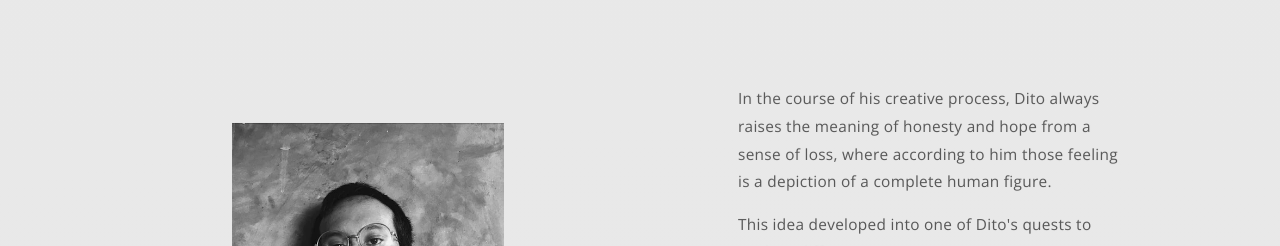
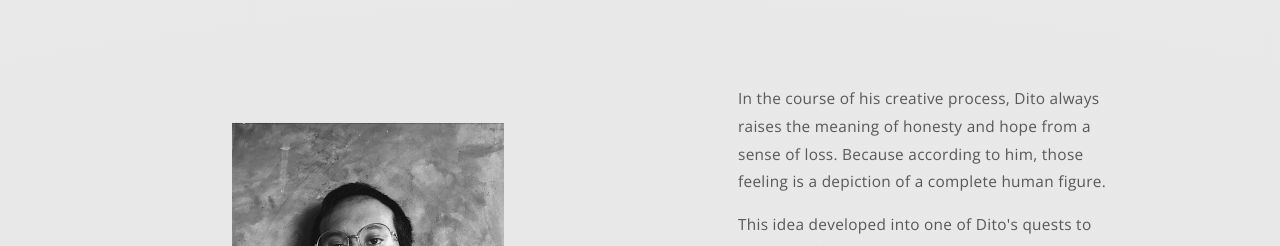
Before and after one commit to andikawilliam/ditobuwono, a Vue app: page / in a window 1280 px wide. Shown: the part 647-893 px from the top of the page. Built offline with nearby package versions, Linux system fonts and the light colour scheme.

Commit message:
Update AboutText.ts

```diff
--- a/src/content/AboutText.ts
+++ b/src/content/AboutText.ts
@@ -15,7 +15,7 @@ export default Vue.extend({
         `
           In the course of his creative process, Dito always raises
           <span class="">the meaning of honesty and hope</span>
-          from a sense of loss, where according to him those feeling is a
+          from a sense of loss. Because according to him, those feeling is a
           <span class="">depiction of a complete human figure.</span>
         `,
         `
```
